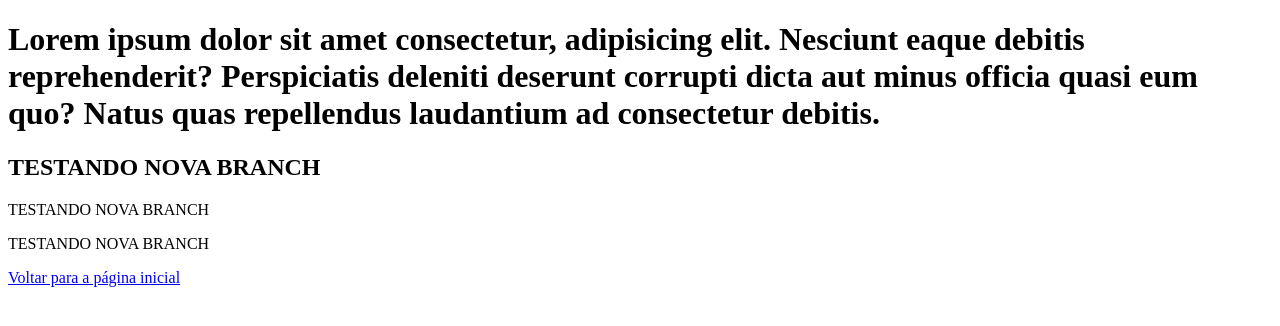
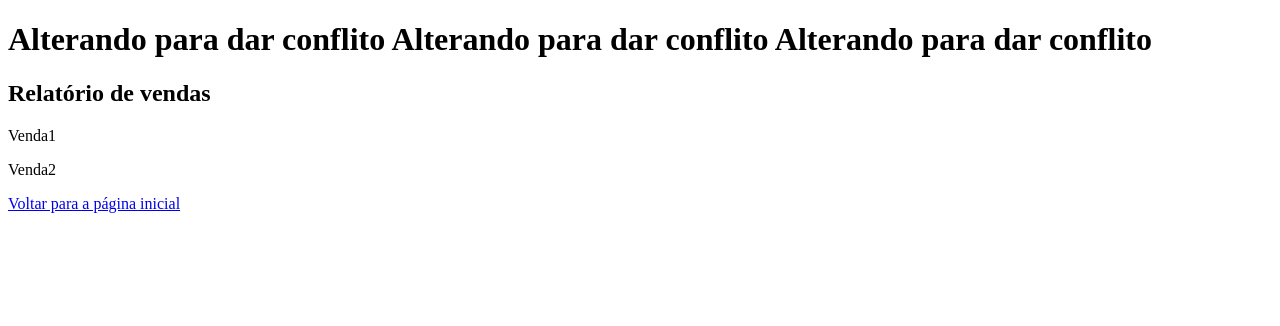
Before and after one commit to marccosousa/aulagit, a plain HTML site: page venda.html in a window 1280 px wide. Drawn offline with Linux system fonts and the light colour scheme.

Commit message:
alterando para dar conflito de merge

```diff
--- a/venda.html
+++ b/venda.html
@@ -8,16 +8,18 @@
 </head>
 <body>
     <h1>
-        Lorem ipsum dolor sit amet consectetur, adipisicing elit. Nesciunt eaque debitis reprehenderit? Perspiciatis deleniti deserunt corrupti dicta aut minus officia quasi eum quo? Natus quas repellendus laudantium ad consectetur debitis.
+        Alterando para dar conflito
+        Alterando para dar conflito
+        Alterando para dar conflito
     </h1>
     <h2>
-        TESTANDO NOVA BRANCH
+        Relatório de vendas
     </h2>
     <p>
-        TESTANDO NOVA BRANCH
+        Venda1
     </p>
     <p>
-        TESTANDO NOVA BRANCH
+        Venda2
     </p>
 
     <a href="index.html">
```
